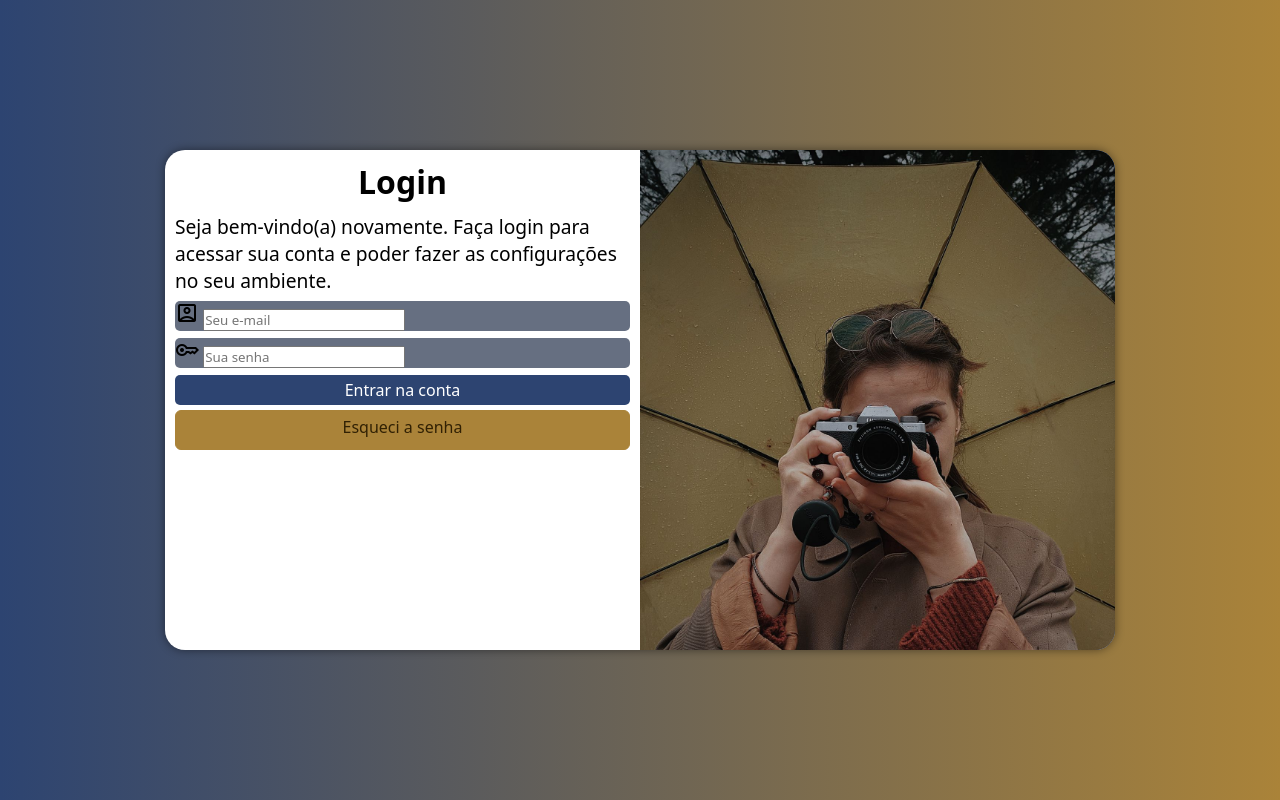
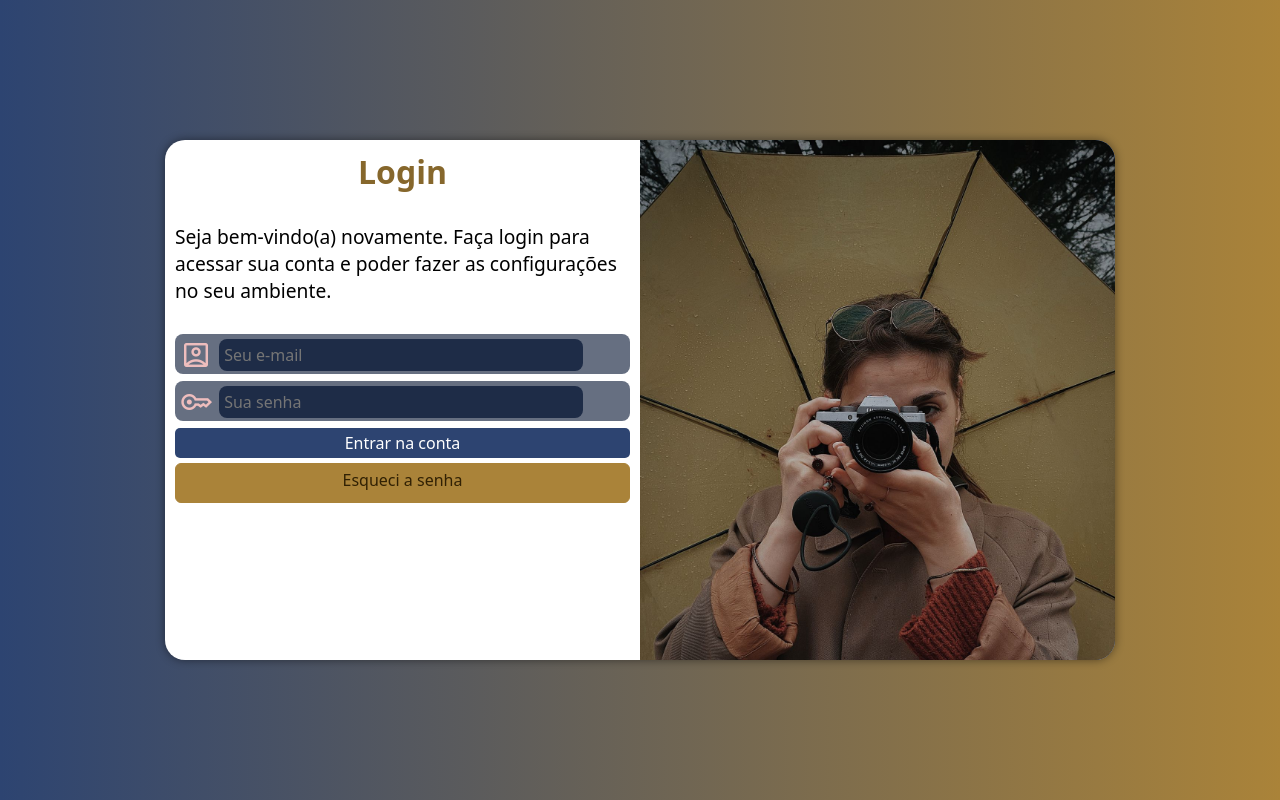
Before and after one commit to JoaoDev0303/projeto-login, a plain HTML site: page index.html in a window 1280 px wide. Drawn offline with nearby package versions, Linux system fonts and the light colour scheme.

Commit message:
terminei o formulário

```diff
--- a/estilos/media-query.css
+++ b/estilos/media-query.css
@@ -7,6 +7,7 @@
 
     section#login {
         width: 80vw;
+        height: 500px;
     }
 
     section#login > div#imagem {
@@ -43,5 +44,6 @@
 
     div#formulario > p {
         font-size: 1.2em;
+        margin: 30px 0px;
     }
 }
--- a/estilos/style.css
+++ b/estilos/style.css
@@ -26,6 +26,12 @@
     height: 100vh;
     width: 100vw;
 }
+h1 {
+    color: #86672c;
+}
+p {
+    margin: 14px 0px;
+}
 #login {
     position: absolute;
     top: 50%;
@@ -37,6 +43,7 @@
     border-radius: 20px;
     overflow: hidden;
     box-shadow: 0px 0px 10px rgba(0, 0, 0, 0.459);
+    height: 520px;
 
     transition: width 0.6s, height 0.6s;
     transition-timing-function: ease;
@@ -65,15 +72,32 @@
     background-color: #666f81;
     width: 100%;
     display: block;
-    height: 30px;
-    border-radius: 5px;
+    height: 40px;
+    border-radius: 8px;
     margin: 7px 0px;
-
+}
+div.campo > span {
+    color: rgb(238, 189, 189);
+    font-size: 2em;
+    width: 40px;
+    padding: 5px;
 }
 
-form label {
+div.campo > input {
+    background-color: #1e2c47;
+    font-size: 1em;
+    width: calc(100% - 20%);
+    border: 0px;
+    border-radius: 8px;
+    padding: 5px;
+    transform: translateY(-10px);
+}
 
+div.campo > input:focus-within {
+    background-color: white;
+    border: none;
 }
+
 
 form > div > input[type = submit] {
     display: block;
@@ -81,7 +105,7 @@
     width: 100%;
     height: 30px;
     background-color: #2D4471;
-    color: white;
+    color: rgb(255, 255, 255);
     border: none;
     border-radius: 5px;
     cursor: pointer;
```
